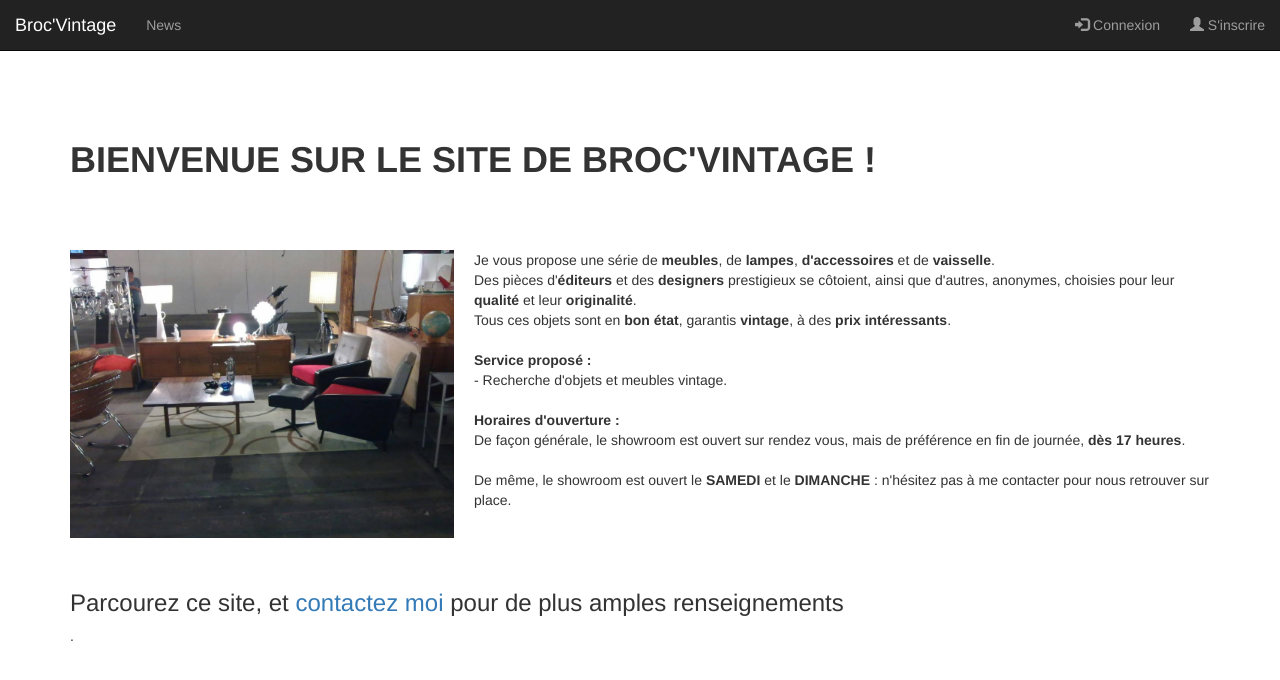
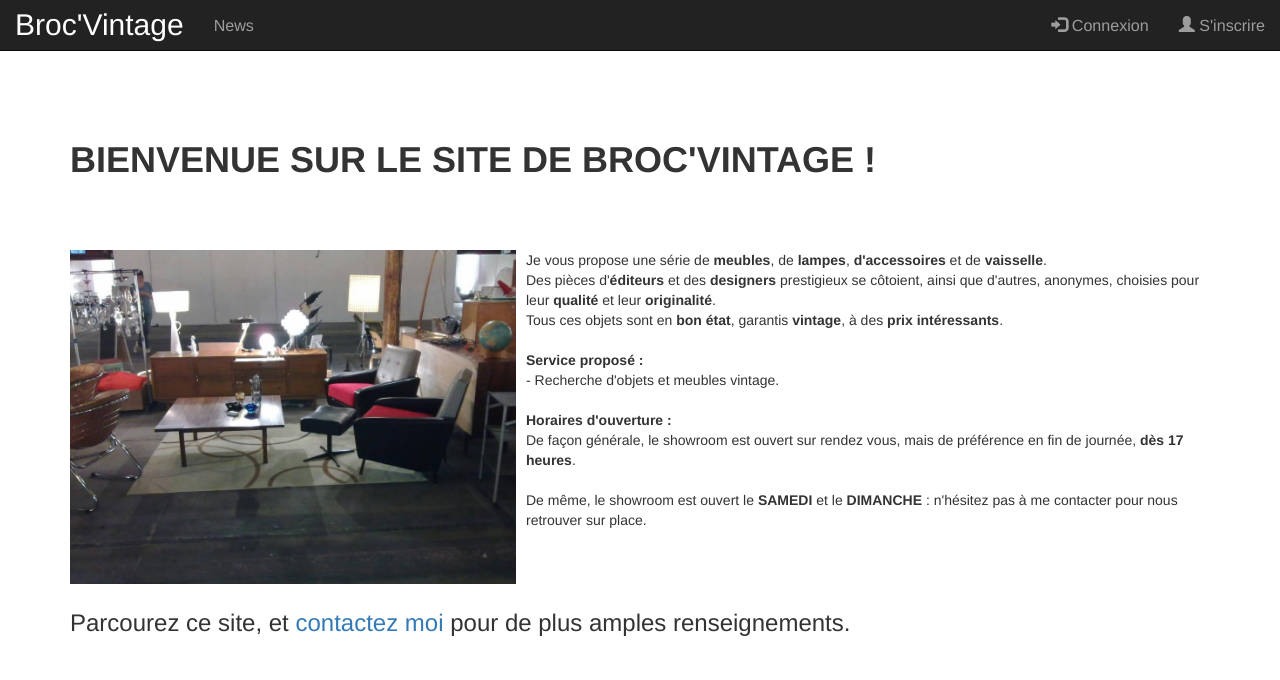
Before and after one commit to GabrielRoqueVicente/BrocVintage2, a PHP site: page /brocvintage2/ in a window 1280 px wide. Shown: the top 680 px of the page. Run offline with PHP 8.4, Linux system fonts and the light colour scheme; data that the repository does not hold is empty; some libraries are stand-ins or nearby versions.

Commit message:
petits correctifs d'affichage

```diff
--- a/inc/body.inc.php
+++ b/inc/body.inc.php
@@ -3,9 +3,6 @@
 ?>
 
 <?php include('Nav.php');?>
-<br />
-<br />
-<br />
 
 <div class="container">
 
--- a/inc/css/style.css
+++ b/inc/css/style.css
@@ -1,24 +1,34 @@
 /*===STYLE====*/
+
+/*===NAV====*/
+.navbar-inverse .navbar-nav > li > a
+{
+    font-size: 1.15em;
+}
+.navbar-brand
+{
+    font-size: 30px;
+}
 
 
 /*===IMG====*/
-p
-{
-}
-
 p img
 {
-    width: 45vh;
+    width: 60%;
     vertical-align: text-top;
     float: left;
-    margin: 0 20px 20px 0;
+    padding: 0 10px 0 0;
 }
 
 .homeImg
 {
-    width: 48vh;
+    width: 40%;
 }
 
+.imgPage
+{
+    width: 40%;
+}
 
 /*====TABLE====*/
 table
@@ -31,3 +41,37 @@ table .btn
     font-size: 0.77em;
     Font-Weight: bold;
 }
+
+/*====BUTTON====*/
+
+.resBtn
+{
+    vertical-align: bottom;
+}
+
+/*====PANNEL====*/
+.panel-info {
+    border-color: #f5b7b1;
+}
+
+.panel-info > .panel-heading
+{
+    background-color: #943226;
+    border-color: #ec7063;
+}
+
+.panel-info > .panel-body
+{
+    background-color: #f4efef;
+    border-color: #ec7063;
+}
+.panel-info a
+{
+    color: #eee5e5;
+}
+
+.panel-info a:hover, a:focus, a:active
+{
+    color: #9d9d9d;
+    text-decoration: none;
+}
--- a/inc/home.php
+++ b/inc/home.php
@@ -1,3 +1,6 @@
+<br />
+<br />
+<br />
 <div class="col-md-12">
     <h1><strong>BIENVENUE SUR LE SITE DE BROC'VINTAGE !</strong></h1><br /><br /><br />
     <p><img src="<?php echo URL .'\inc\img\home.jpg' ?>" alt="image d'accueil" class="homeImg">
@@ -14,6 +17,6 @@
 
         De même, le showroom est ouvert le <strong>SAMEDI</strong> et le <strong>DIMANCHE</strong> : n'hésitez pas à me contacter pour nous retrouver sur place.<br /><br /><br /><br />
 
-        <h3>Parcourez ce site, et <a href="mailto:info@brocvintage.ch">contactez moi</a> pour de plus amples renseignements</h3>.</p>
+        <h3>Parcourez ce site, et <a href="mailto:info@brocvintage.ch">contactez moi</a> pour de plus amples renseignements.</h3></p>
 
 </div>
--- a/inc/productsNav.php
+++ b/inc/productsNav.php
@@ -3,12 +3,15 @@
 //OBJECT'S INSTANCE
 
 $productManager = new ProductManager($db);
-$pictureManager = new PictureManager($db);
+$subTypeManager = new SubTypeManager($db);
 
 //VARIABLES
 
 $products = $productManager->getSubList($_GET['subType']);
+$subType = $subTypeManager->getProductSubTYpe($_GET['subType']);
 
+// DIPLAY PRODUCTS
+echo '<strong><h1>'. $subType->subTypeName() .'</h1></strong><br />';
 foreach($products as $product)
 {
     echo '<div class="col-md-4">';
```
Also changed, not shown: inc/article.php (+10 -1 lines), inc/news.php (+5 -2 lines), inc/product.php (+21 -5 lines).
